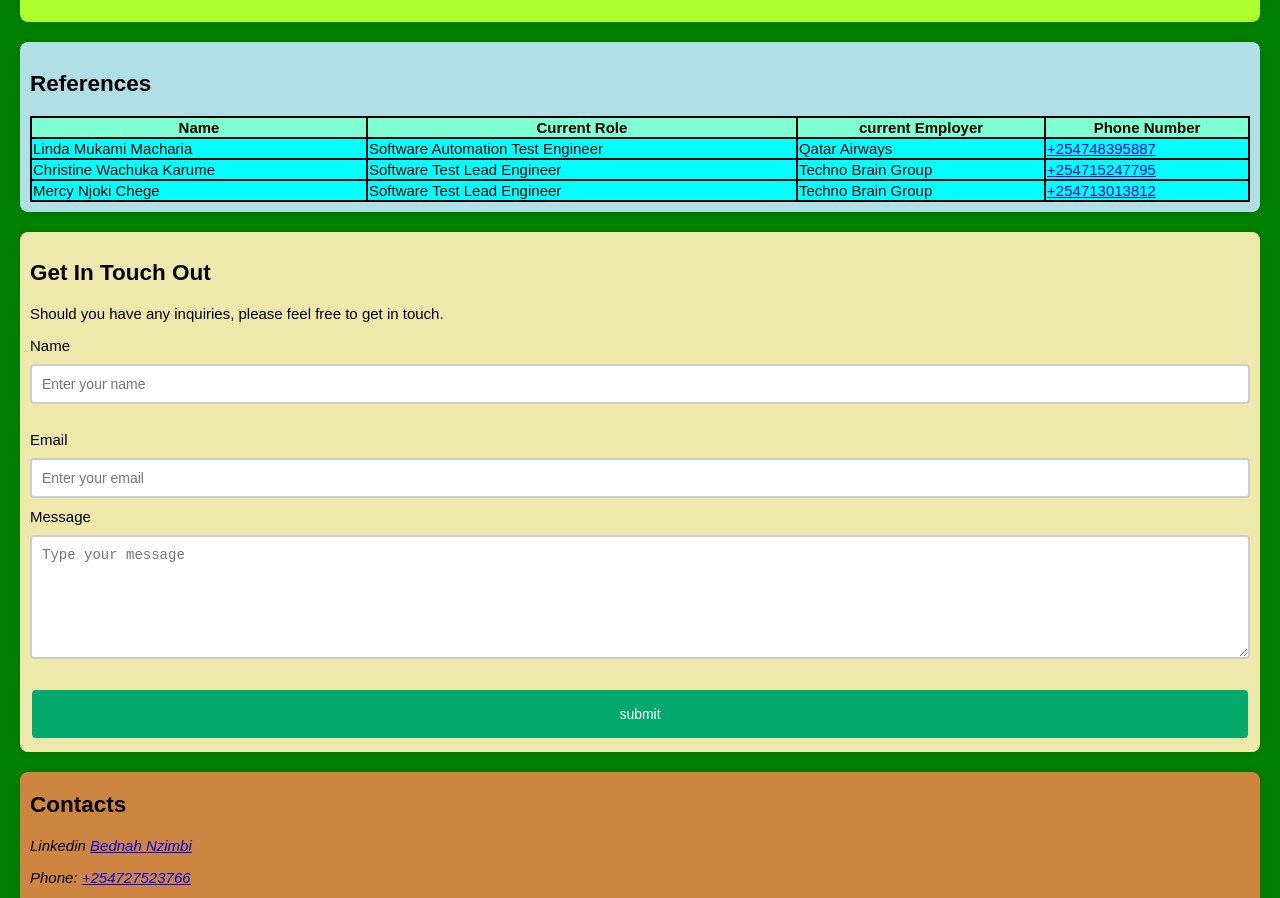
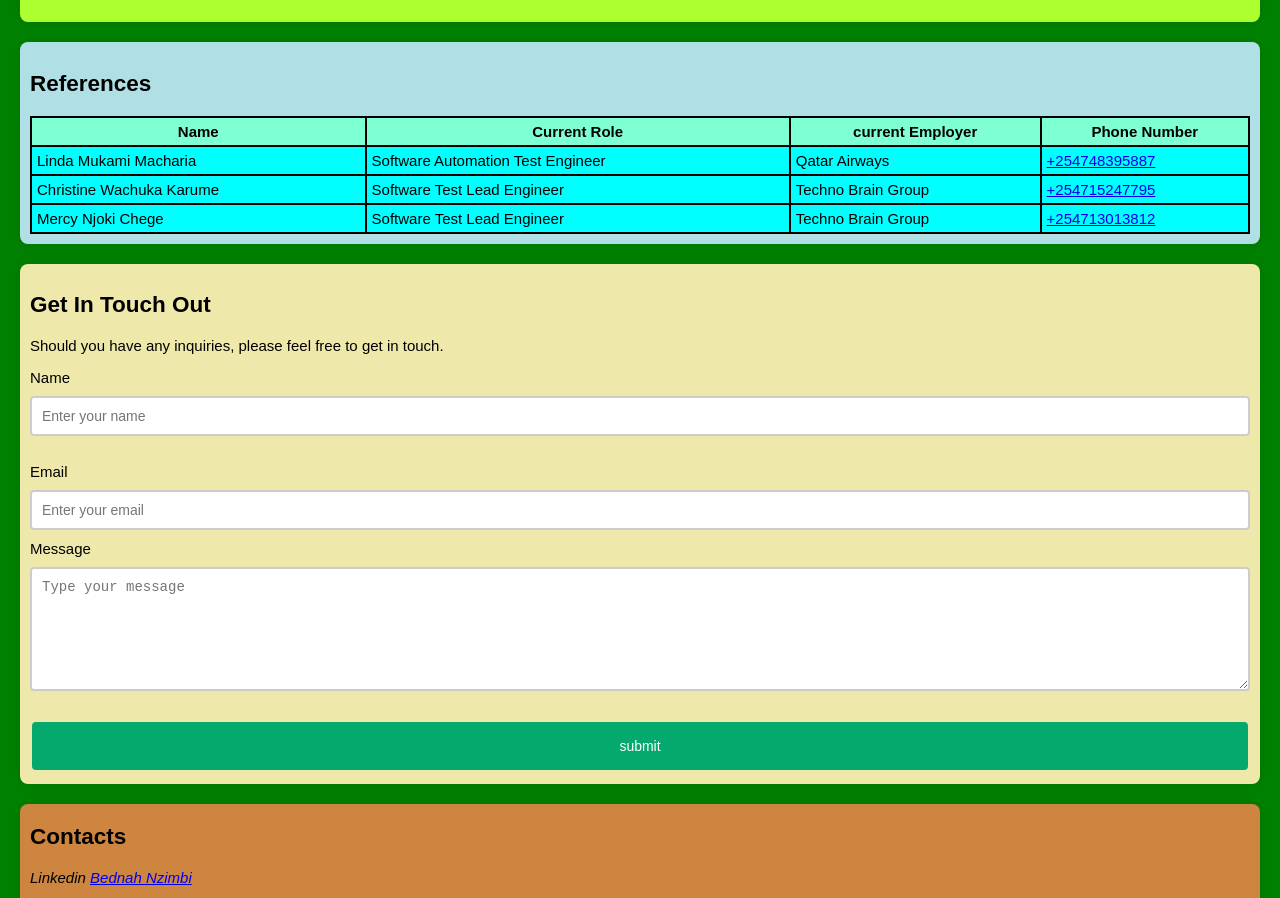
Before and after one commit to bednahkitonyi/bednahkitonyi.github.io, a plain HTML site: page index.html in a window 1280 px wide. Shown: the part 1578-2476 px from the top of the page. Drawn offline with Linux system fonts and the light colour scheme.

Commit message:
updated the table width property to auto

```diff
--- a/styles.css
+++ b/styles.css
@@ -86,14 +86,16 @@
         }
         th {background-color: aquamarine;}
 
+        th, td {padding: 5px;}
+
         td
         {
             background-color: aqua;
-
         }
         table
         {
-            width: 100%;
+            width: auto;
+            border-spacing: 0;
         }
         form {
             display: flex;
```
